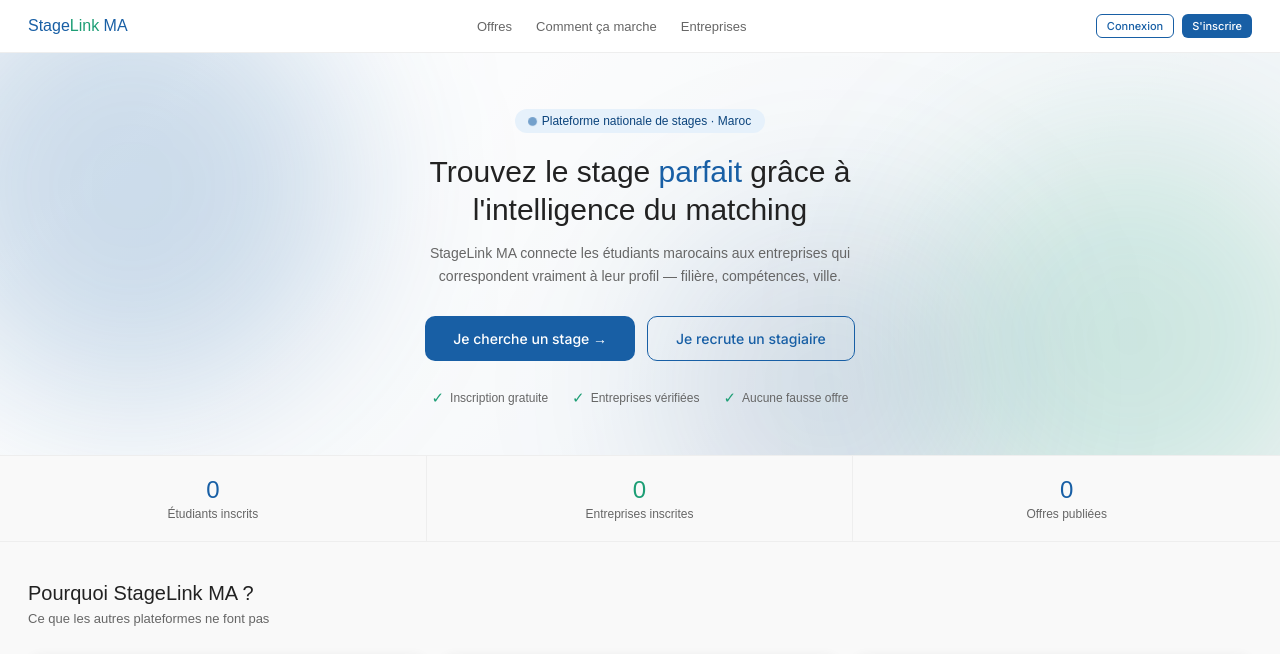
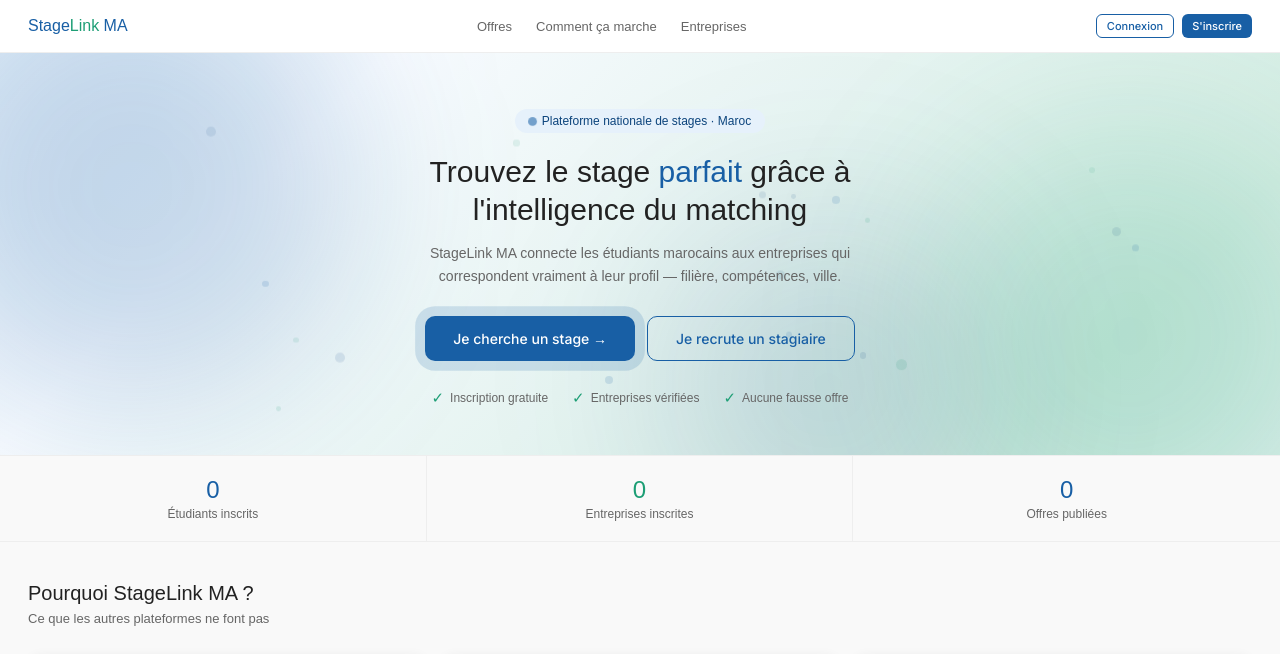
Before and after one commit to othmanenaimi99-svg/stagelink, a Flask app: page / in a window 1280 px wide. Shown: the top 654 px of the page. Run offline with Flask 3, Linux system fonts and the light colour scheme; data that the repository does not hold is empty.

Commit message:
Enhance hero: particles, word animation, btn pulse, stronger gradient
- 18 floating particles (CSS keyframes, JS generated)
- Title word-by-word fade-in with staggered delays
- Button pulse animation every 3s
- Stronger animated gradient (8s loop) on hero background

Co-Authored-By: Claude Sonnet 4.6 <noreply@anthropic.com>

```diff
--- a/static/css/style.css
+++ b/static/css/style.css
@@ -775,7 +775,9 @@ textarea.form-control { resize: vertical; }
   padding: 56px 28px 48px;
   text-align: center;
   position: relative;
-  background: #f8fbff;
+  background: linear-gradient(135deg, #d6e8f8, #f8fbff, #d4ede3, #eaf4fb, #dcf0ea, #f0f7ff);
+  background-size: 300% 300%;
+  animation: gradientShift 8s ease infinite;
   overflow: hidden;
 }
 .sl-hero > * { position: relative; z-index: 1; }
--- a/templates/index.html
+++ b/templates/index.html
@@ -173,7 +173,7 @@
 </div>
 
 <style>
-/* ── Animations keyframes ── */
+/* ── Keyframes ── */
 @keyframes pulse {
   0%, 100% { opacity: 1; transform: scale(1); }
   50% { opacity: .5; transform: scale(1.3); }
@@ -186,39 +186,22 @@
   from { left: -80%; }
   to   { left: 150%; }
 }
-
-/* ── Hero animated gradient ── */
-@keyframes gradientShift {
-  0%   { background-position: 0% 50%; }
-  50%  { background-position: 100% 50%; }
-  100% { background-position: 0% 50%; }
+@keyframes wordFadeUp {
+  from { opacity: 0; transform: translateY(14px); }
+  to   { opacity: 1; transform: translateY(0); }
+}
+@keyframes particleFloat {
+  0%   { transform: translateY(0);      opacity: 0; }
+  8%   { opacity: 1; }
+  88%  { opacity: 0.7; }
+  100% { transform: translateY(-220px); opacity: 0; }
+}
+@keyframes btnPulse {
+  0%, 80%, 100% { box-shadow: 0 0 0 0 rgba(24,95,165,0); }
+  40%           { box-shadow: 0 0 0 10px rgba(24,95,165,0.16); }
 }
 
-.sl-hero {
-  position: relative;
-  background: linear-gradient(
-    135deg,
-    rgba(24, 95, 165, 0.13),
-    rgba(255, 255, 255, 0.95),
-    rgba(29, 158, 117, 0.10),
-    rgba(12, 68, 124, 0.11),
-    rgba(255, 255, 255, 0.95),
-    rgba(24, 95, 165, 0.09),
-    rgba(29, 158, 117, 0.08)
-  );
-  background-size: 400% 400%;
-  animation: gradientShift 18s ease infinite;
-}
-
-.sl-hero::before {
-  content: '';
-  position: absolute;
-  inset: 0;
-  background: rgba(255, 255, 255, 0.55);
-  pointer-events: none;
-  z-index: 0;
-}
-
+/* ── Hero layout ── */
 .sl-hero-inner {
   position: relative;
   z-index: 1;
@@ -229,11 +212,33 @@
 .sl-hero-left { width: 100%; }
 .sl-hero-cta  { justify-content: center; }
 
-.sl-hero-badge { animation: fadeSlideUp .55s ease both; }
-.sl-hero-left h1 { animation: fadeSlideUp .6s .1s ease both; }
-.sl-hero-left p  { animation: fadeSlideUp .6s .2s ease both; }
-.sl-hero-cta     { animation: fadeSlideUp .6s .3s ease both; }
-.sl-hero-left > div:last-child { animation: fadeSlideUp .6s .4s ease both; }
+/* ── Hero entry animations ── */
+.sl-hero-badge                 { animation: fadeSlideUp .55s ease both; }
+.sl-hero-left h1               { animation: none; }
+.sl-hero-left p                { animation: fadeSlideUp .6s .55s ease both; opacity: 0; animation-fill-mode: both; }
+.sl-hero-cta                   { animation: fadeSlideUp .6s .65s ease both; opacity: 0; animation-fill-mode: both; }
+.sl-hero-left > div:last-child { animation: fadeSlideUp .6s .75s ease both; opacity: 0; animation-fill-mode: both; }
+
+/* ── Word animation ── */
+.sl-word {
+  display: inline-block;
+  opacity: 0;
+  animation: wordFadeUp .45s ease forwards;
+}
+
+/* ── Particles ── */
+.sl-particle {
+  position: absolute;
+  border-radius: 50%;
+  pointer-events: none;
+  z-index: 0;
+  animation: particleFloat linear infinite;
+}
+
+/* ── Button pulse ── */
+.sl-hero-cta .btn-primary {
+  animation: btnPulse 3s ease-in-out infinite 2.5s;
+}
 
 /* ── Navbar scroll ── */
 .sl-nav {
@@ -401,6 +406,37 @@
     loadStats();
   }
 
+  /* ── Floating particles ── */
+  var hero = document.querySelector('.sl-hero');
+  if (hero) {
+    var colors = ['rgba(24,95,165,0.14)','rgba(29,158,117,0.13)','rgba(12,68,124,0.11)'];
+    for (var i = 0; i < 18; i++) {
+      var p = document.createElement('div');
+      p.className = 'sl-particle';
+      var size = (Math.random() * 7 + 4).toFixed(1);
+      p.style.cssText = 'width:'+size+'px;height:'+size+'px;'
+        +'left:'+(Math.random()*95).toFixed(1)+'%;'
+        +'top:'+(Math.random()*55+45).toFixed(1)+'%;'
+        +'background:'+colors[Math.floor(Math.random()*colors.length)]+';'
+        +'animation-duration:'+(Math.random()*10+7).toFixed(1)+'s;'
+        +'animation-delay:'+(Math.random()*9).toFixed(1)+'s;';
+      hero.appendChild(p);
+    }
+  }
+
+  /* ── Title word-by-word animation ── */
+  var h1 = document.querySelector('.sl-hero-left h1');
+  if (h1) {
+    var tokens = h1.innerHTML.split(/(\s+)/);
+    var delay = 0.15;
+    h1.innerHTML = tokens.map(function(t) {
+      if (/^\s+$/.test(t)) return t;
+      var s = '<span class="sl-word" style="animation-delay:'+delay.toFixed(2)+'s">'+t+'</span>';
+      delay += 0.09;
+      return s;
+    }).join('');
+  }
+
   /* ── Sections fade-in on scroll ── */
   var targets = document.querySelectorAll('.sl-stats, .sl-section, .sl-cta-strip, .sl-roles');
   if ('IntersectionObserver' in window) {
```
